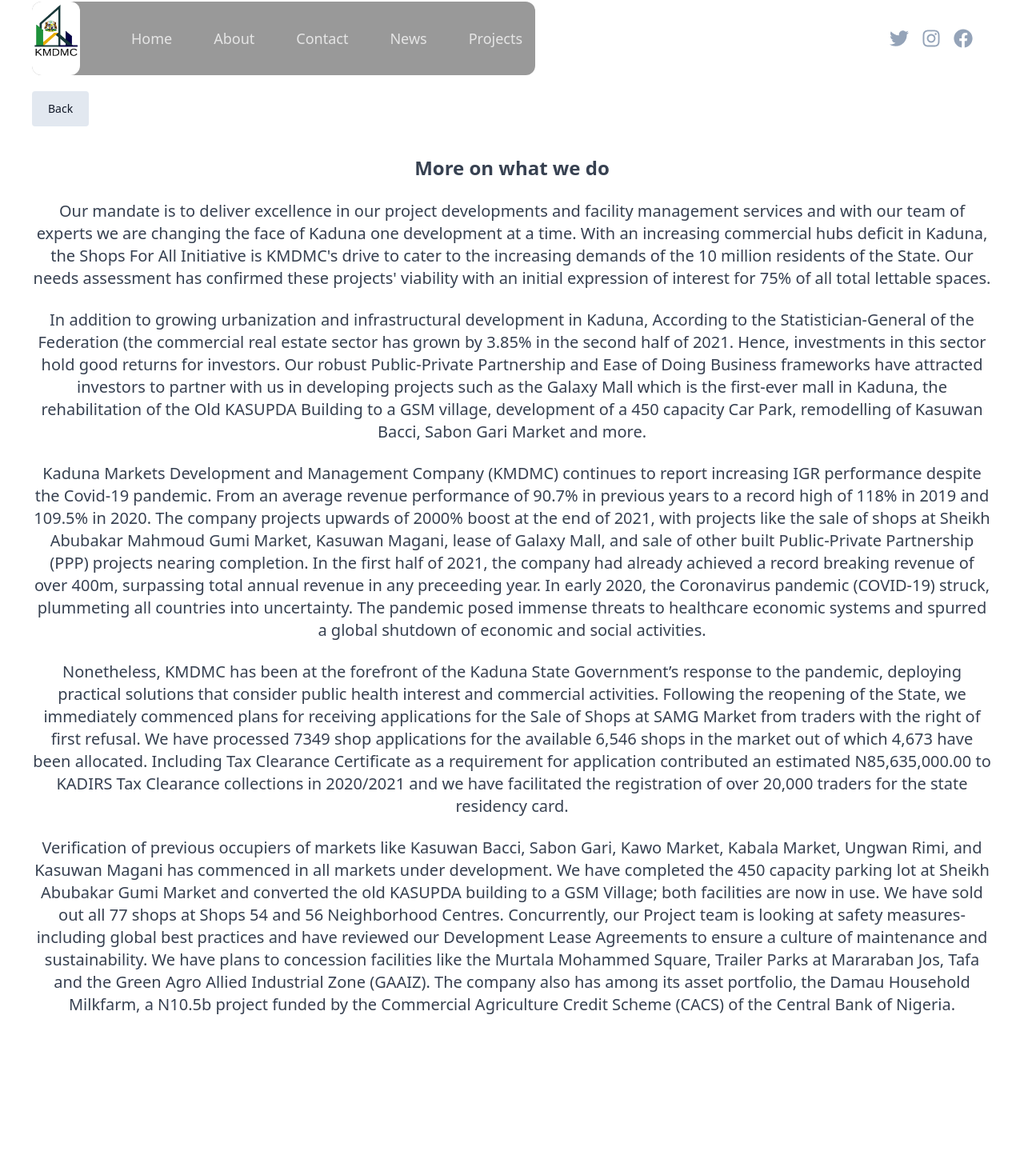
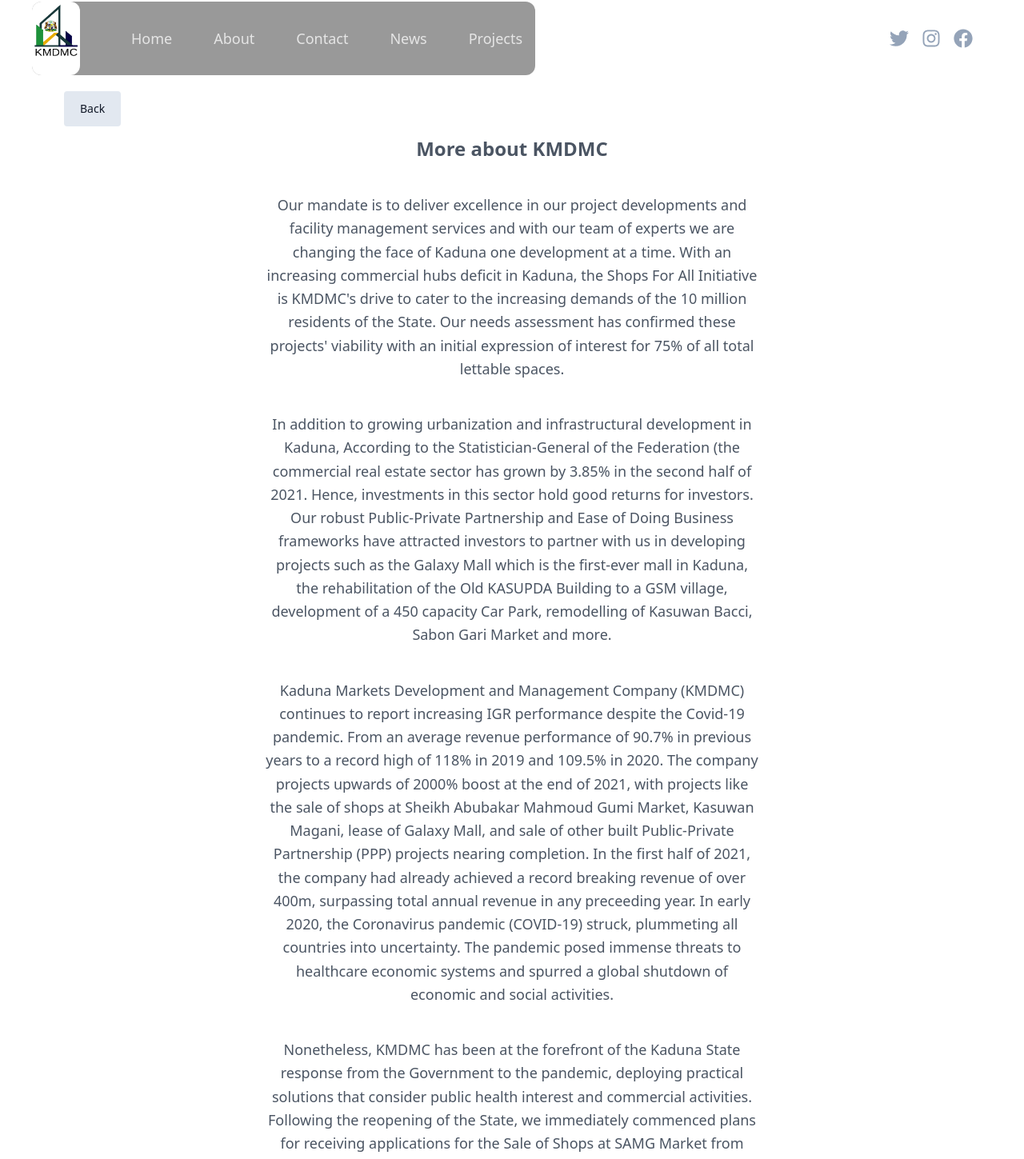
Before and after one commit to general-Dee/kmdmc, a Next.js app: page /about_details in a window 1280 px wide. Shown: the part 6-1455 px from the top of the page at 80% size. Built offline with nearby package versions, Linux system fonts and the light colour scheme.

Commit message:
end_time02

```diff
--- a/pages/about_details.tsx
+++ b/pages/about_details.tsx
@@ -19,13 +19,88 @@ function news() {
       <Header />
 
       <div className='w-screen h-[2vh]'></div>
+      <Link href={"/about"}>
+         <div className='fixed left-10 lg:left-20 top-[15vh] text-xl sm:text-sm px-5 py-3 bg-slate-200 text text-gray-900 cursor-pointer rounded'>Back</div>
+        </Link>
+      <section className="text-gray-600 body-font">
+  <div className="container px-5 py-40 mx-auto">
+    <div className="xl:w-1/2 lg:w-3/4 w-full mx-auto text-center">
+      {/* <svg xmlns="http://www.w3.org/2000/svg" fill="currentColor" className="inline-block w-8 h-8 text-gray-400 mb-8" viewBox="0 0 975.036 975.036">
+        <path d="M925.036 57.197h-304c-27.6 0-50 22.4-50 50v304c0 27.601 22.4 50 50 50h145.5c-1.9 79.601-20.4 143.3-55.4 191.2-27.6 37.8-69.399 69.1-125.3 93.8-25.7 11.3-36.8 41.7-24.8 67.101l36 76c11.6 24.399 40.3 35.1 65.1 24.399 66.2-28.6 122.101-64.8 167.7-108.8 55.601-53.7 93.7-114.3 114.3-181.9 20.601-67.6 30.9-159.8 30.9-276.8v-239c0-27.599-22.401-50-50-50zM106.036 913.497c65.4-28.5 121-64.699 166.9-108.6 56.1-53.7 94.4-114.1 115-181.2 20.6-67.1 30.899-159.6 30.899-277.5v-239c0-27.6-22.399-50-50-50h-304c-27.6 0-50 22.4-50 50v304c0 27.601 22.4 50 50 50h145.5c-1.9 79.601-20.4 143.3-55.4 191.2-27.6 37.8-69.4 69.1-125.3 93.8-25.7 11.3-36.8 41.7-24.8 67.101l35.9 75.8c11.601 24.399 40.501 35.2 65.301 24.399z"></path>
+      </svg> */}
 
-      <div className="container my-20 text-xl mx-auto px-40 sm:px-10 py-20 text-center text-gray-700 space-y-6">
+      <h1 className='text-2xl font-bold mb-10'>More about KMDMC</h1>
+      <p className="leading-relaxed text-lg mb-10"> Our mandate is to deliver excellence in our project developments and facility management
+            services and with our team of experts we are changing the face of Kaduna one
+            development at a time.
+            With an increasing commercial hubs deficit in Kaduna, the Shops For All Initiative is
+            KMDMC's drive to cater to the increasing demands of the 10 million residents of the State.
+            Our needs assessment has confirmed these projects' viability with an initial expression of
+            interest for 75% of all total lettable spaces.</p>
+      <p className="leading-relaxed text-lg mb-10">
+      In addition to growing urbanization and infrastructural development in Kaduna, According
+            to the Statistician-General of the Federation (the commercial real estate sector has grown
+            by 3.85% in the second half of 2021. Hence, investments in this sector hold good returns for
+            investors.
+
+            Our robust Public-Private Partnership and Ease of Doing Business frameworks have
+            attracted investors to partner with us in developing projects such as the Galaxy Mall which
+            is the first-ever mall in Kaduna, the rehabilitation of the Old KASUPDA Building to a GSM
+            village, development of a 450 capacity Car Park, remodelling of Kasuwan Bacci, Sabon Gari
+            Market and more.
+      </p>
+      <p className="leading-relaxed text-lg mb-10">
+      Kaduna Markets Development and Management Company (KMDMC) continues to report
+            increasing IGR performance despite the Covid-19 pandemic. From an average revenue
+            performance of 90.7% in previous years to a record high of 118% in 2019 and 109.5% in 2020.
+            The company projects upwards of 2000% boost at the end of 2021, with projects like the
+            sale of shops at Sheikh Abubakar Mahmoud Gumi Market, Kasuwan Magani, lease of
+            Galaxy Mall, and sale of other built Public-Private Partnership (PPP) projects nearing
+            completion. In the first half of 2021, the company had already achieved a record breaking
+            revenue of over 400m, surpassing total annual revenue in any preceeding year.
+            In early 2020, the Coronavirus pandemic (COVID-19) struck, plummeting all countries into
+            uncertainty. The pandemic posed immense threats to healthcare economic systems and
+            spurred a global shutdown of economic and social activities.
+      </p>
+      <p className="leading-relaxed text-lg mb-10">
+      Nonetheless, KMDMC has been at the forefront of the Kaduna State response from the Government
+            to the pandemic, deploying practical solutions that consider public health interest and
+            commercial activities. Following the reopening of the State, we immediately commenced
+            plans for receiving applications for the Sale of Shops at SAMG Market from traders with the
+            right of first refusal.
+            We have processed 7349 shop applications for the available 6,546 shops in the market out of
+            which 4,673 have been allocated. Including Tax Clearance Certificate as a requirement for
+            application contributed an estimated N85,635,000.00 to KADIRS Tax Clearance collections in
+            2020/2021 and we have facilitated the registration of over 20,000 traders for the state
+            residency card.
+      </p>
+      <p className="leading-relaxed text-lg mb-10">
+      Verification of previous occupiers of markets like Kasuwan Bacci, Sabon Gari, Kawo Market,
+            Kabala Market, Ungwan Rimi, and Kasuwan Magani has commenced in all markets under
+            development. We have completed the 450 capacity parking lot at Sheikh Abubakar Gumi
+            Market and converted the old KASUPDA building to a GSM Village; both facilities are now in
+            use. We have sold out all 77 shops at Shops 54 and 56 Neighborhood Centres.
+            Concurrently, our Project team is looking at safety measures- including global best practices
+            and have reviewed our Development Lease Agreements to ensure a culture of maintenance
+            and sustainability. We have plans to concession facilities like the Murtala Mohammed
+            Square, Trailer Parks at Mararaban Jos, Tafa and the Green Agro Allied Industrial Zone
+            (GAAIZ). The company also has among its asset portfolio, the Damau Household Milkfarm, a
+            N10.5b project funded by the Commercial Agriculture Credit Scheme (CACS) of the Central
+            Bank of Nigeria.
+      </p>
+      <span className="inline-block h-1 w-10 rounded bg-indigo-500 mt-8 mb-6"></span>
+      <h2 className="text-gray-900 font-medium title-font tracking-wider text-sm">Tamar Nandul</h2>
+      <p className="text-gray-500">Managing Director</p>
+    </div>
+  </div>
+</section>
+
+      {/* <div classNameName="container my-20 text-xl mx-auto px-40 sm:px-10 py-20 text-center text-gray-700 space-y-6">
         <Link href={"/about"}>
-         <div className='fixed left-15 top-[15vh] text-xl sm:text-sm px-5 py-3 bg-slate-200 text text-gray-900 cursor-pointer rounded'>Back</div>
+         <div classNameName='fixed left-15 top-[15vh] text-xl sm:text-sm px-5 py-3 bg-slate-200 text text-gray-900 cursor-pointer rounded'>Back</div>
         </Link>
-         <h1 className="text-2xl mb-8 font-extrabold">More on what we do</h1>
-        <p className='text-2xl md:text-xl sm:text-sm'>
+         <h1 classNameName="text-2xl mb-8 font-extrabold">More on what we do</h1>
+        <p classNameName='text-2xl md:text-xl sm:text-sm'>
             Our mandate is to deliver excellence in our project developments and facility management
             services and with our team of experts we are changing the face of Kaduna one
             development at a time.
@@ -34,7 +109,7 @@ function news() {
             Our needs assessment has confirmed these projects' viability with an initial expression of
             interest for 75% of all total lettable spaces.
         </p>
-        <p className='text-2xl md:text-xl sm:text-sm'>
+        <p classNameName='text-2xl md:text-xl sm:text-sm'>
             In addition to growing urbanization and infrastructural development in Kaduna, According
             to the Statistician-General of the Federation (the commercial real estate sector has grown
             by 3.85% in the second half of 2021. Hence, investments in this sector hold good returns for
@@ -46,7 +121,7 @@ function news() {
             village, development of a 450 capacity Car Park, remodelling of Kasuwan Bacci, Sabon Gari
             Market and more.
         </p>
-        <p className='text-2xl md:text-xl sm:text-sm'>
+        <p classNameName='text-2xl md:text-xl sm:text-sm'>
             Kaduna Markets Development and Management Company (KMDMC) continues to report
             increasing IGR performance despite the Covid-19 pandemic. From an average revenue
             performance of 90.7% in previous years to a record high of 118% in 2019 and 109.5% in 2020.
@@ -60,7 +135,7 @@ function news() {
             spurred a global shutdown of economic and social activities.
         </p>
 
-        <p className='text-2xl md:text-xl sm:text-sm'>
+        <p classNameName='text-2xl md:text-xl sm:text-sm'>
             Nonetheless, KMDMC has been at the forefront of the Kaduna State Government’s response
             to the pandemic, deploying practical solutions that consider public health interest and
             commercial activities. Following the reopening of the State, we immediately commenced
@@ -73,7 +148,7 @@ function news() {
             residency card.
         </p>
 
-        <p className='text-2xl md:text-xl sm:text-sm'>
+        <p classNameName='text-2xl md:text-xl sm:text-sm'>
             Verification of previous occupiers of markets like Kasuwan Bacci, Sabon Gari, Kawo Market,
             Kabala Market, Ungwan Rimi, and Kasuwan Magani has commenced in all markets under
             development. We have completed the 450 capacity parking lot at Sheikh Abubakar Gumi
@@ -87,7 +162,7 @@ function news() {
             N10.5b project funded by the Commercial Agriculture Credit Scheme (CACS) of the Central
             Bank of Nigeria.
         </p>
-     </div>
+     </div> */}
       <div className='w-screen h-[20vh]'></div>
       <Footer />
     </>
```
